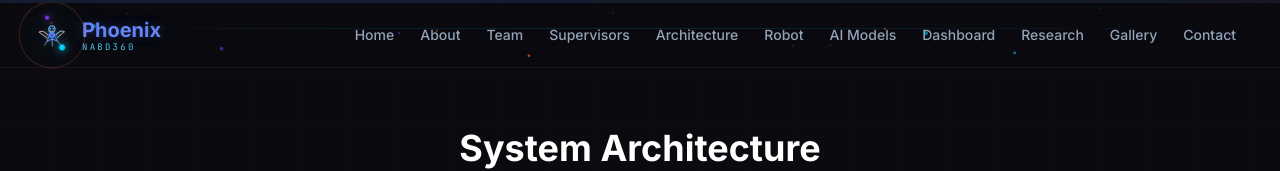
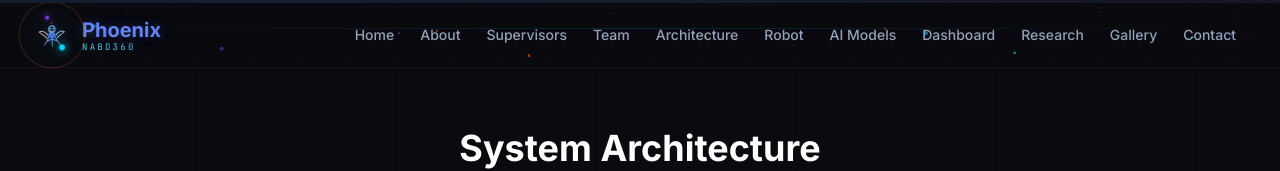
Before and after one commit to thephoenix2026/Phoenix, a Next.js app: page /architecture in a window 1280 px wide. Shown: the top 171 px of the page. Built offline with nearby package versions, Linux system fonts and the light colour scheme.

Commit message:
Reorder nav: Supervisors before Team in navbar and footer

```diff
--- a/components/layout/Footer.tsx
+++ b/components/layout/Footer.tsx
@@ -7,6 +7,7 @@ import { motion } from "framer-motion";
 const quickLinks = [
   { label: "Home", href: "/", icon: "M3 12l2-2m0 0l7-7 7 7M5 10v10a1 1 0 001 1h3m10-11l2 2m-2-2v10a1 1 0 01-1 1h-3m-6 0a1 1 0 001-1v-4a1 1 0 011-1h2a1 1 0 011 1v4a1 1 0 001 1m-6 0h6" },
   { label: "About", href: "/about", icon: "M13 16h-1v-4h-1m1-4h.01M21 12a9 9 0 11-18 0 9 9 0 0118 0z" },
+  { label: "Supervisors", href: "/supervisors", icon: "M12 14c3.313 0 6-2.687 6-6V4H6v4c0 3.313 2.687 6 6 6zm-1 1.93A7.001 7.001 0 015 9H3a9.001 9.001 0 008 8.944V22h2v-5.056A9.001 9.001 0 0021 9h-2a7.001 7.001 0 01-6 6.93V15.93z" },
   { label: "Team", href: "/team", icon: "M17 20h5v-2a3 3 0 00-5.356-1.857M17 20H7m10 0v-2c0-.656-.126-1.283-.356-1.857M7 20H2v-2a3 3 0 015.356-1.857M7 20v-2c0-.656.126-1.283.356-1.857m0 0a5.002 5.002 0 019.288 0M15 7a3 3 0 11-6 0 3 3 0 016 0z" },
   { label: "Architecture", href: "/architecture", icon: "M19.428 15.428a2 2 0 00-1.022-.547l-2.387-.477a6 6 0 00-3.86.517l-.318.158a6 6 0 01-3.86.517L6.05 15.21a2 2 0 00-1.806.547M8 4h8l-1 1v5.172a2 2 0 00.586 1.414l5 5c1.26 1.26.367 3.414-1.415 3.414H4.828c-1.782 0-2.674-2.154-1.414-3.414l5-5A2 2 0 009 10.172V5L8 4z" },
   { label: "Robot Design", href: "/robot", icon: "M10.325 4.317c.426-1.756 2.924-1.756 3.35 0a1.724 1.724 0 002.573 1.066c1.543-.94 3.31.826 2.37 2.37a1.724 1.724 0 001.066 2.573c1.756.426 1.756 2.924 0 3.35a1.724 1.724 0 00-1.066 2.573c.94 1.543-.826 3.31-2.37 2.37a1.724 1.724 0 00-2.573 1.066c-.426 1.756-2.924 1.756-3.35 0a1.724 1.724 0 00-2.573-1.066c-1.543.94-3.31-.826-2.37-2.37a1.724 1.724 0 00-1.066-2.573c-1.756-.426-1.756-2.924 0-3.35a1.724 1.724 0 001.066-2.573c-.94-1.543.826-3.31 2.37-2.37.996.608 2.296.07 2.572-1.065z M15 12a3 3 0 11-6 0 3 3 0 016 0z" },
--- a/components/layout/Navbar.tsx
+++ b/components/layout/Navbar.tsx
@@ -9,8 +9,8 @@ import { cn } from "@/lib/utils";
 const NAV_LINKS = [
   { label: "Home", href: "/" },
   { label: "About", href: "/about" },
+  { label: "Supervisors", href: "/supervisors" },
   { label: "Team", href: "/team" },
-  { label: "Supervisors", href: "/supervisors" },
   { label: "Architecture", href: "/architecture" },
   { label: "Robot", href: "/robot" },
   { label: "AI Models", href: "/ai-models" },
```
